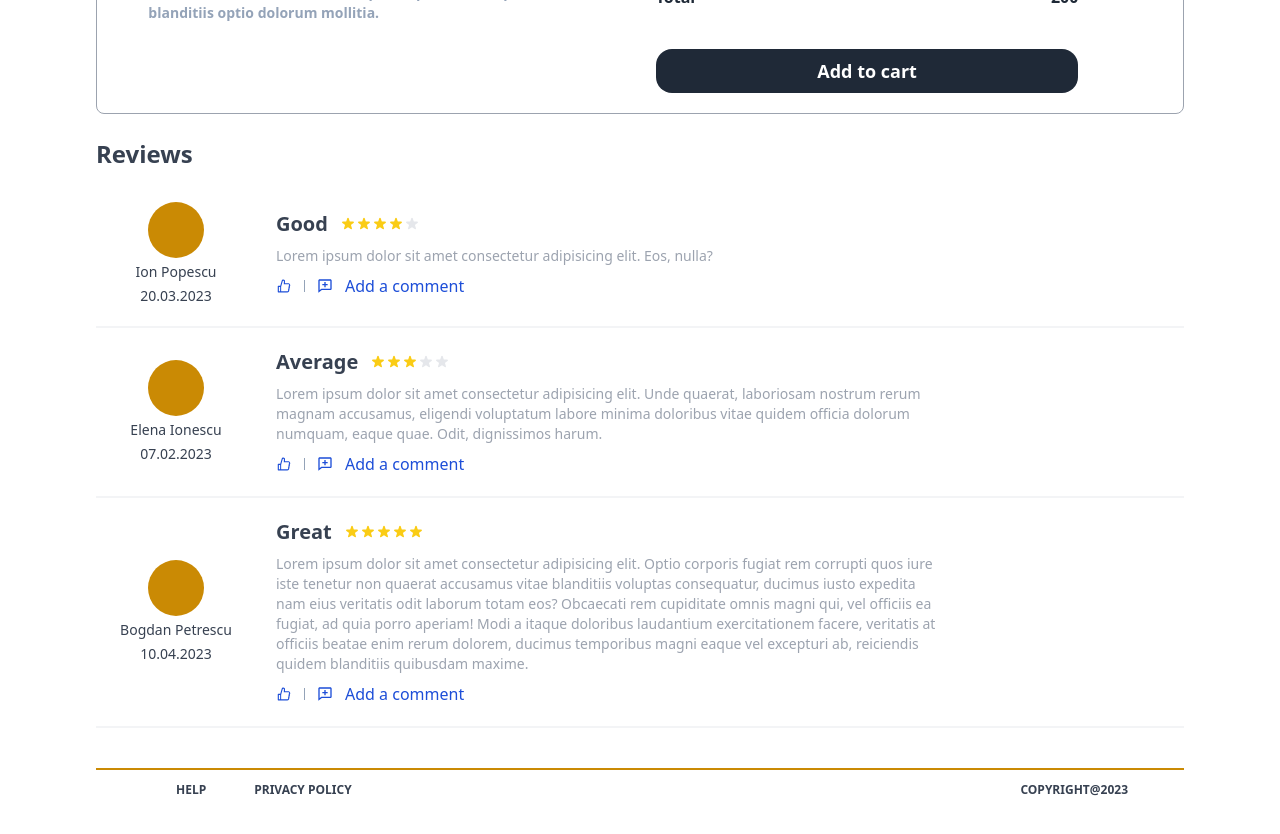
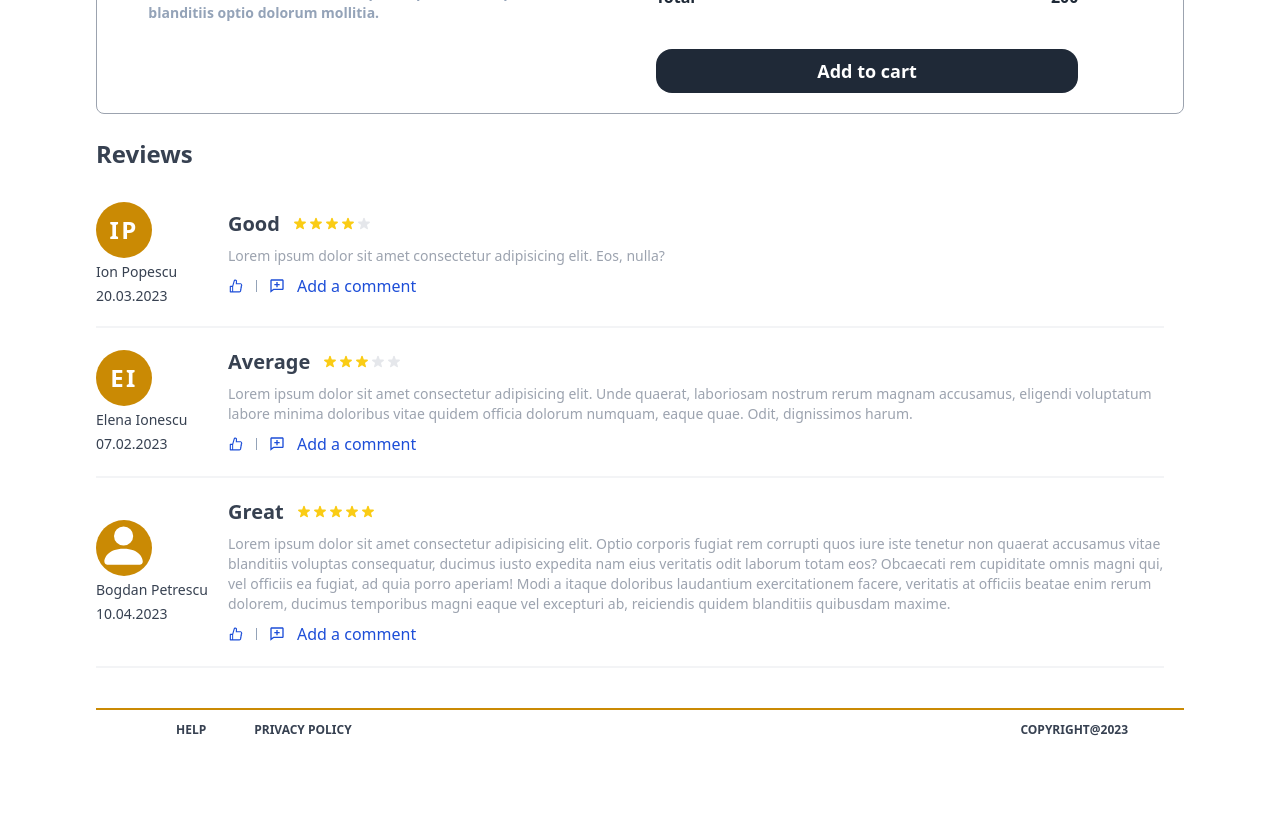
Before and after one commit to ConstantinHuidu/rentingdev, a Next.js app: page / in a window 1280 px wide. Shown: the part 560-1394 px from the top of the page. After the commit the page ends 1348 px from the top, so only its background shows below. Built offline with nearby package versions, Linux system fonts and the light colour scheme; no server answers.

Commit message:
improved product ratings

```diff
--- a/components/homePage/HomePageContainer.tsx
+++ b/components/homePage/HomePageContainer.tsx
@@ -5,7 +5,7 @@ import WhyChooseUs from "./components/WhyChooseUs";
 
 const HomePageContainer = () => {
   return (
-    <div className="flex flex-col w-[85%] h-full mx-auto justify-center items-center text-gray-700 dark:text-white">
+    <div className="flex flex-col w-[80%] h-full mx-auto justify-center items-center text-gray-700 dark:text-white">
       <HomePageHero />
       <TopChoices />
       <WhyChooseUs />
--- a/components/productDetails/ProductDetails.tsx
+++ b/components/productDetails/ProductDetails.tsx
@@ -2,6 +2,7 @@ import Image from "next/image";
 import React from "react";
 import { BiLike, BiCommentAdd } from "react-icons/bi";
 import { AiFillLike, AiOutlineLike } from "react-icons/ai";
+import { BsFillPersonFill } from "react-icons/bs";
 
 type RatingStarProps = {
   status: string;
@@ -128,13 +129,17 @@ const ProductDetails = () => {
         </div>
       </div>
       {/* Product review container  */}
-      <div className="w-full flex flex-col justify-start items-start space-y-5 pb-5">
+      <div className="w-full flex flex-col justify-start items-start space-y-5 pb-5 pr-5">
         <h1 className="mt-1 text-2xl font-bold mb-3">Reviews</h1>
 
         {/* first review  */}
         <div className="flex justify-start items-center w-full md:space-x-5">
-          <div className="hidden md:flex flex-col justify-center items-center space-y-1 w-40">
-            <div className="md:block w-14 h-14 rounded-full bg-yellow-600 flex-none"></div>
+          <div className="hidden md:flex flex-col justify-center items-start space-y-1 w-28 flex-none">
+            <div className="w-14 h-14 rounded-full bg-yellow-600 flex justify-center items-center flex-none">
+              <p className="text-2xl text-white font-semibold tracking-widest">
+                IP
+              </p>
+            </div>
             <h5 className="text-sm">Ion Popescu</h5>
             <h5 className="text-sm">20.03.2023</h5>
           </div>
@@ -151,7 +156,7 @@ const ProductDetails = () => {
             </div>
             <h5 className="md:hidden text-sm">Ion Popescu</h5>
             <h5 className="md:hidden text-sm">20.03.2023</h5>
-            <p className="text-sm text-gray-400 max-w-[15rem] sm:max-w-xl md:max-w-2xl lg:max-m-4xl">
+            <p className="text-sm text-gray-400 max-w-xl md:max-w-2xl lg:max-w-7xl">
               Lorem ipsum dolor sit amet consectetur adipisicing elit. Eos,
               nulla?
             </p>
@@ -174,8 +179,12 @@ const ProductDetails = () => {
 
         {/* second review  */}
         <div className="flex justify-start items-center w-full md:space-x-5">
-          <div className="hidden md:flex flex-col justify-center items-center space-y-1 w-40">
-            <div className="md:block w-14 h-14 rounded-full bg-yellow-600 flex-none"></div>
+          <div className="hidden md:flex flex-col justify-center items-start space-y-1 w-28 flex-none">
+            <div className="w-14 h-14 rounded-full bg-yellow-600 flex justify-center items-center flex-none">
+              <p className="text-2xl text-white font-semibold tracking-widest">
+                EI
+              </p>
+            </div>
             <h5 className="text-sm">Elena Ionescu</h5>
             <h5 className="text-sm">07.02.2023</h5>
           </div>
@@ -192,7 +201,7 @@ const ProductDetails = () => {
             </div>
             <h5 className="md:hidden text-sm">Elena Ionescu</h5>
             <h5 className="md:hidden text-sm">07.02.2023</h5>
-            <p className="text-sm text-gray-400 max-w-[15rem] sm:max-w-xl md:max-w-2xl lg:max-m-4xl">
+            <p className="text-sm text-gray-400 max-w-xl md:max-w-2xl lg:max-w-7xl">
               Lorem ipsum dolor sit amet consectetur adipisicing elit. Unde
               quaerat, laboriosam nostrum rerum magnam accusamus, eligendi
               voluptatum labore minima doloribus vitae quidem officia dolorum
@@ -217,8 +226,10 @@ const ProductDetails = () => {
 
         {/* third review  */}
         <div className="flex justify-start items-center w-full md:space-x-5">
-          <div className="hidden md:flex flex-col justify-center items-center space-y-1 w-40">
-            <div className="md:block w-14 h-14 rounded-full bg-yellow-600 flex-none"></div>
+          <div className="hidden md:flex flex-col justify-center items-start space-y-1 w-28 flex-none">
+            <div className="w-14 h-14 rounded-full bg-yellow-600 flex justify-center items-start flex-none">
+              <BsFillPersonFill className="text-[3.2rem] text-white" />
+            </div>
             <h5 className="text-sm">Bogdan Petrescu</h5>
             <h5 className="text-sm">10.04.2023</h5>
           </div>
@@ -235,7 +246,7 @@ const ProductDetails = () => {
             </div>
             <h5 className="md:hidden text-sm">Bogdan Petrescu</h5>
             <h5 className="md:hidden text-sm">10.04.2023</h5>
-            <p className="text-sm text-gray-400 max-w-[15rem] sm:max-w-xl md:max-w-2xl lg:max-m-4xl">
+            <p className="text-sm text-gray-400 max-w-xl md:max-w-2xl lg:max-w-7xl">
               Lorem ipsum dolor sit amet consectetur adipisicing elit. Optio
               corporis fugiat rem corrupti quos iure iste tenetur non quaerat
               accusamus vitae blanditiis voluptas consequatur, ducimus iusto
```
